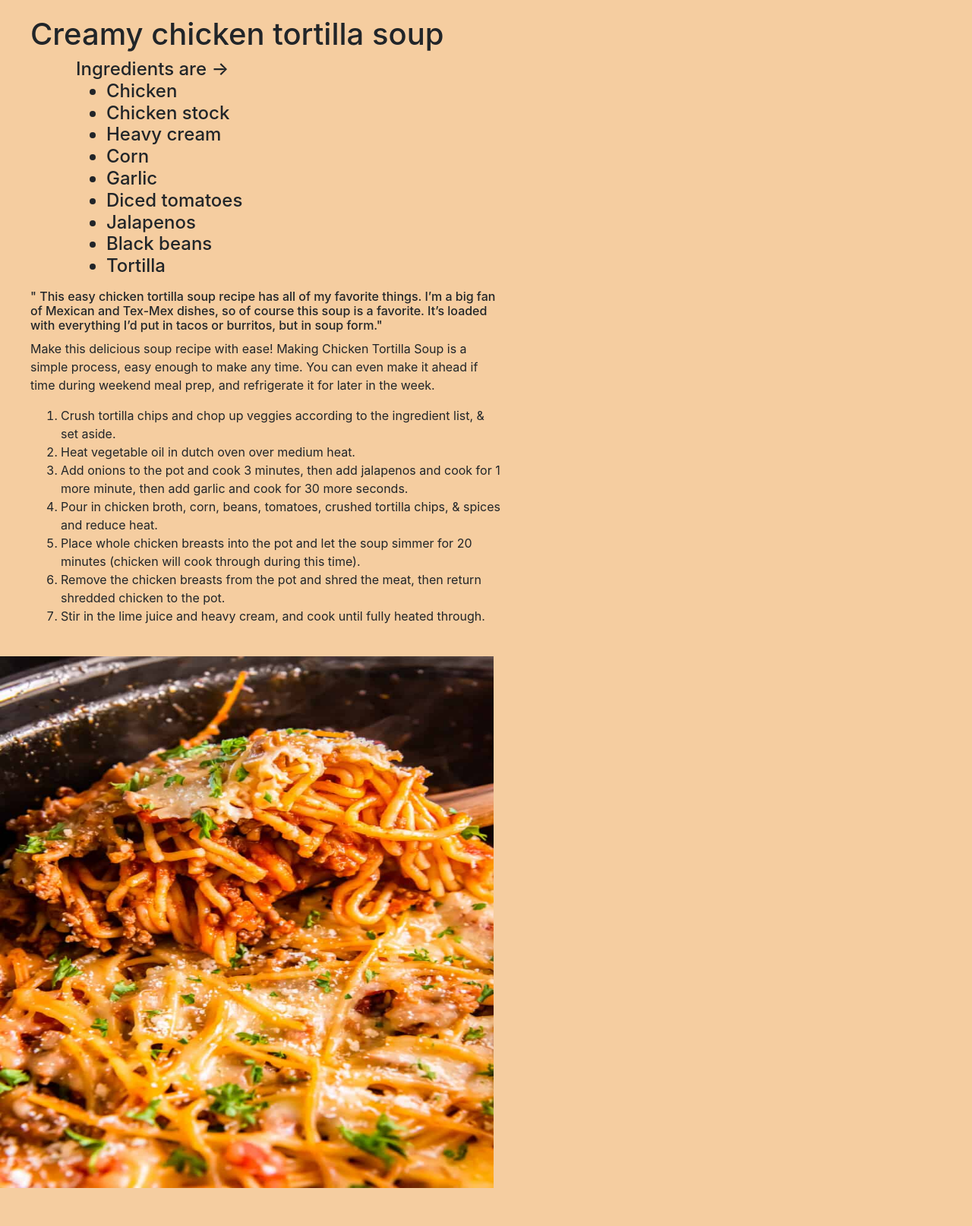
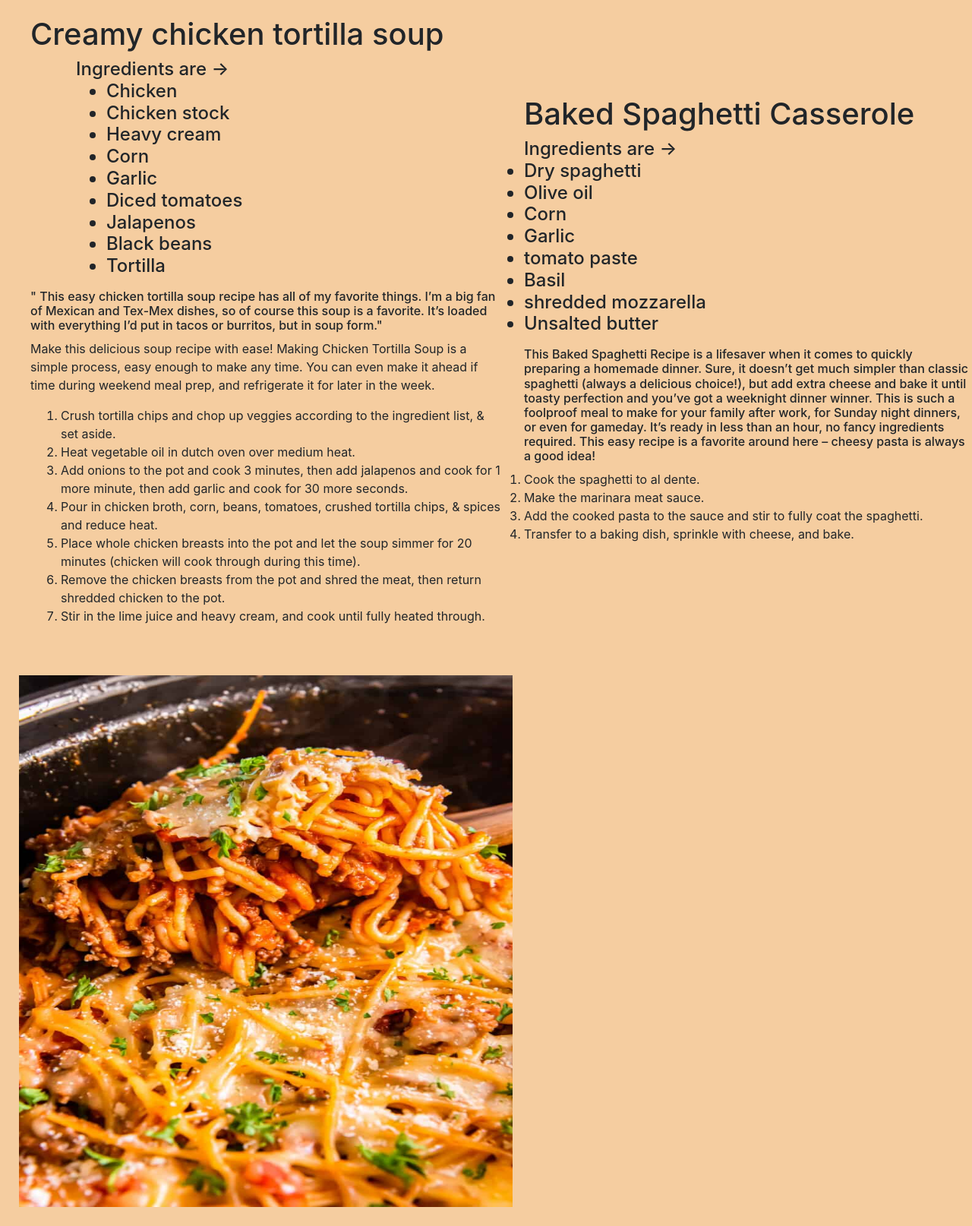
Before and after one commit to RanaHisham18/Foodify-Web-App, a PHP site: page /dinner.html in a window 1280 px wide. Shown: the part 805-2419 px from the top of the page at 76% size. Before the commit the page ends 2369 px from the top, so only its background shows below. Run offline with PHP 8.4, Linux system fonts and the light colour scheme.

Commit message:
another reciepe added + title name modified in dinner page

```diff
--- a/Project IA raghda/dinner.css
+++ b/Project IA raghda/dinner.css
@@ -25,6 +25,14 @@ body{
     margin: 25px;
     float: left;
 }
+.spaghettiimg{
+    width: 50%;
+    margin: 25px;
+    float: left;
+}
+.spaghettitext{
+    margin-top: 130px;
+}
 
 h4{
     margin-left: 60px;
--- a/Project IA raghda/dinner.html
+++ b/Project IA raghda/dinner.html
@@ -8,7 +8,7 @@
      integrity="sha384-Gn5384xqQ1aoWXA+058RXPxPg6fy4IWvTNh0E263XmFcJlSAwiGgFAW/dAiS6JXm" crossorigin="anonymous">
      <link rel="stylesheet" href="dinner.css" type="text/css">
 
-    <title>Document</title>
+    <title>Foodify</title>
 </head>
 <body>
     <!--Navigation Bar-->
@@ -81,5 +81,36 @@
       <div class="spaghettiimg">
         <img src="images/spaghetti.jpg" width="650px" height="700px">
       </div>
+
+      <div class = "spaghettitext">
+        <h1>Baked Spaghetti Casserole</h1>
+        <h4>
+          Ingredients are ->
+          <ul>
+              <li>Dry spaghetti</li>
+              <li>Olive oil</li>
+              <li>Corn</li>
+              <li>Garlic</li>
+              <li>tomato paste</li>
+              <li>Basil</li>
+              <li>shredded mozzarella</li>
+              <li>Unsalted butter</li>
+          </ul>
+        </h4>
+
+        <h6>This Baked Spaghetti Recipe is a lifesaver when it comes to quickly preparing a homemade dinner.
+          Sure, it doesn’t get much simpler than classic spaghetti (always a delicious choice!),
+           but add extra cheese and bake it until toasty perfection and you’ve got a weeknight dinner winner.
+
+          This is such a foolproof meal to make for your family after work, for Sunday night dinners, or even for gameday.
+          It’s ready in less than an hour,
+          no fancy ingredients required. This easy recipe is a favorite around here – cheesy pasta is always a good idea!</h6>
+<ol>
+  <li>Cook the spaghetti to al dente.</li>
+  <li>Make the marinara meat sauce.</li>
+  <li>Add the cooked pasta to the sauce and stir to fully coat the spaghetti.</li>
+  <li>Transfer to a baking dish, sprinkle with cheese, and bake.</li>
+</ol>
+      </div>
 </body>
 </html>
```
Also changed, not shown: Project IA raghda/server1.php (+9 -2 lines).
